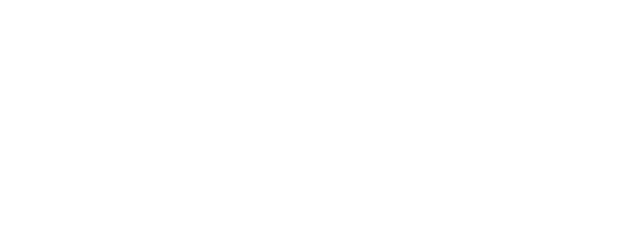
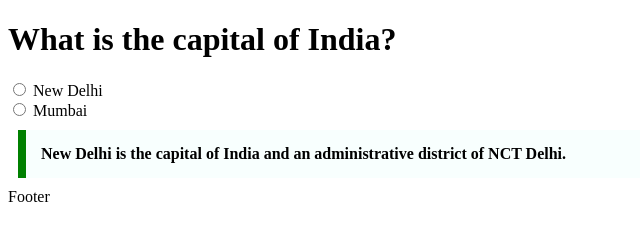
Before and after one commit to acciojob/trivia-mudasirabdullah52, a website: page main.html in a window 1280 px wide. Shown: the whole page, without its empty margins (0-640 px from the left). Drawn offline with Linux system fonts and the light colour scheme.

Commit message:
created a submission

```diff
--- a/main.html
+++ b/main.html
@@ -8,9 +8,20 @@
 
 <body>
 	<!-- the entire body must be written by student -->
+	<h1>What is the capital of India?</h1>
+	<input type="radio" name="ans" id="opt1" value="new delhi">
+	<label for="opt1">New Delhi</label><br>
+	<input type="radio" name="ans" id="opt2" value="mumbai">
+	<label for="opt2">Mumbai</label><br>
+	<blockquote cite="https://en.wikipedia.org/wiki/New_Delhi">
+		New Delhi is the capital of India and an administrative district of NCT Delhi.
+	</blockquote>
+
+
     <script type="text/javascript" src="./script.js">
 </script>
 
 </body>
 
 </html>
+Footer
--- a/styles.css
+++ b/styles.css
@@ -1,2 +1,10 @@
+blockquote{
+	max-width: 600px;
+	margin: 10px;
+	padding: 15px;
+	border-left: 8px solid green;
+	background-color: #f8fffe;
+	font-weight: bold;
+}
 
 /* Your CSS Code here. */
```
